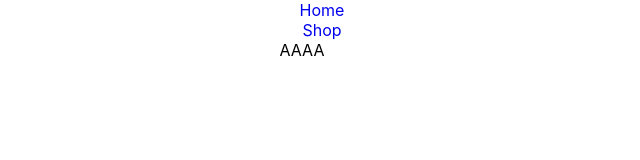
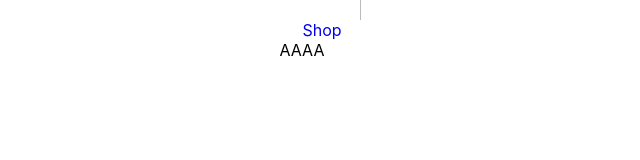
Before and after one commit to MattFLPe/shopping-cart, a React (Create React App) app: page /Shop in a window 1280 px wide. Shown: the top 160 px of the page, without its empty margins (338-978 px from the left). Built offline with nearby package versions, Linux system fonts and the light colour scheme.

Commit message:
Add new rule sets for the CSS module of Navbar

```diff
--- a/src/components/Navbar/Navbar.module.css
+++ b/src/components/Navbar/Navbar.module.css
@@ -8,10 +8,32 @@
     color: white;
 }
 
+.li {
+    float: center;
+    border-right:1px solid #bbb;
+  }
+
+.li .Link {
+    color: white;
+    text-align: center;
+    padding: 14px 16px;
+  }
+
 .li .Link:hover:not(.active) {
     background-color: #111;
+
   }
 
-.active {
-    background-color: #04AA6D;
-}
+  .ul {
+    display: flex;
+    flex-direction: row;
+    list-style-type: none;
+    margin: 0;
+    padding: 0;
+    overflow: hidden;
+    background-color: #333;
+  }
+
+  li:last-child {
+    border-right: none;
+  }
```
